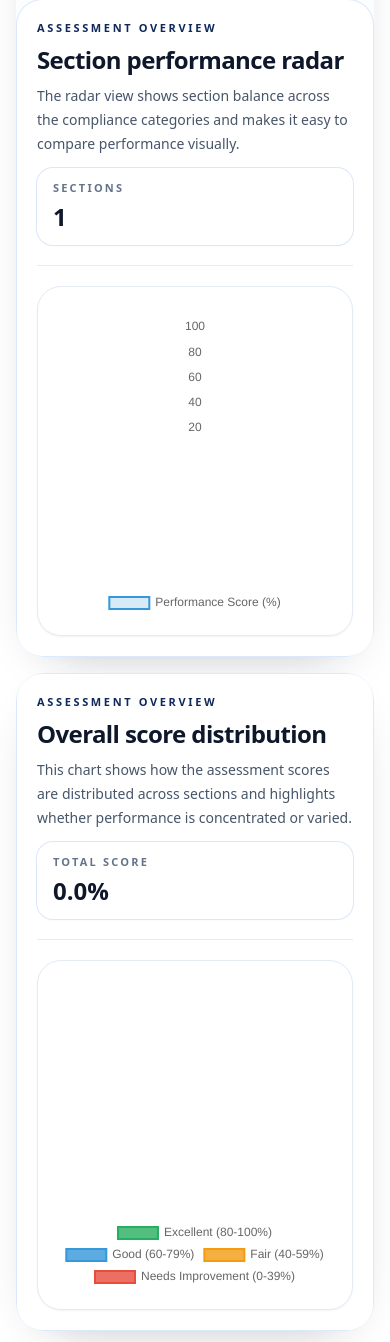
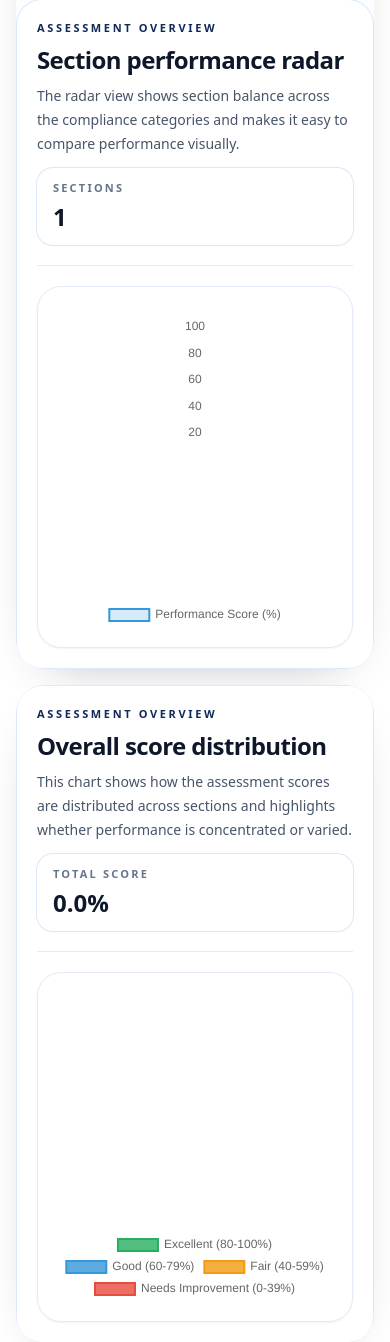
Before and after one commit to farahzahirdev/Checklist-app-backend, a Python web app: template app/templates/customer_report.html in a window 390 px wide. Shown: the part 684-2026 px from the top of the page. Run offline with Jinja, Linux system fonts and the light colour scheme; the template is opened without the code that fills it: most values are stand-ins (such as "Sample title", 1, 10 or a date in 2020); some libraries are stand-ins or nearby versions.

Commit message:
feat: enhance radar chart styling for improved responsiveness and layout
Co-authored-by: Copilot <copilot@github.com>

```diff
--- a/app/templates/customer_report.html
+++ b/app/templates/customer_report.html
@@ -22,6 +22,13 @@
             position: relative;
             width: 100%;
             height: 300px;
+        }
+
+        .chart-shell-radar {
+            width: min(100%, 360px);
+            height: min(360px, 80vw);
+            margin-left: auto;
+            margin-right: auto;
         }
 
         .chart-shell canvas {
@@ -158,8 +165,17 @@
 
             .chart-container { width: 100%; max-width: 120mm; margin: 0 auto 0; }
             .chart-shell { height: 260px; }
+            .chart-shell-radar {
+                width: 108mm;
+                height: 108mm;
+                max-width: 108mm;
+            }
 
-            canvas { max-width: 100% !important; height: auto !important; }
+            .chart-shell canvas {
+                width: 100% !important;
+                height: 100% !important;
+                max-width: 100% !important;
+            }
 
             /* Prevent tables from splitting badly */
             thead { display: table-header-group; }
@@ -231,7 +247,7 @@
                         </div>
                         <div class="mt-5">
                             <div class="chart-container rounded-[24px] border border-[#e3ebf7] bg-white p-4 shadow-sm">
-                                <div class="chart-shell mt-4">
+                                <div class="chart-shell chart-shell-radar mt-4">
                                     <canvas id="radarChart"></canvas>
                                 </div>
                             </div>
```
